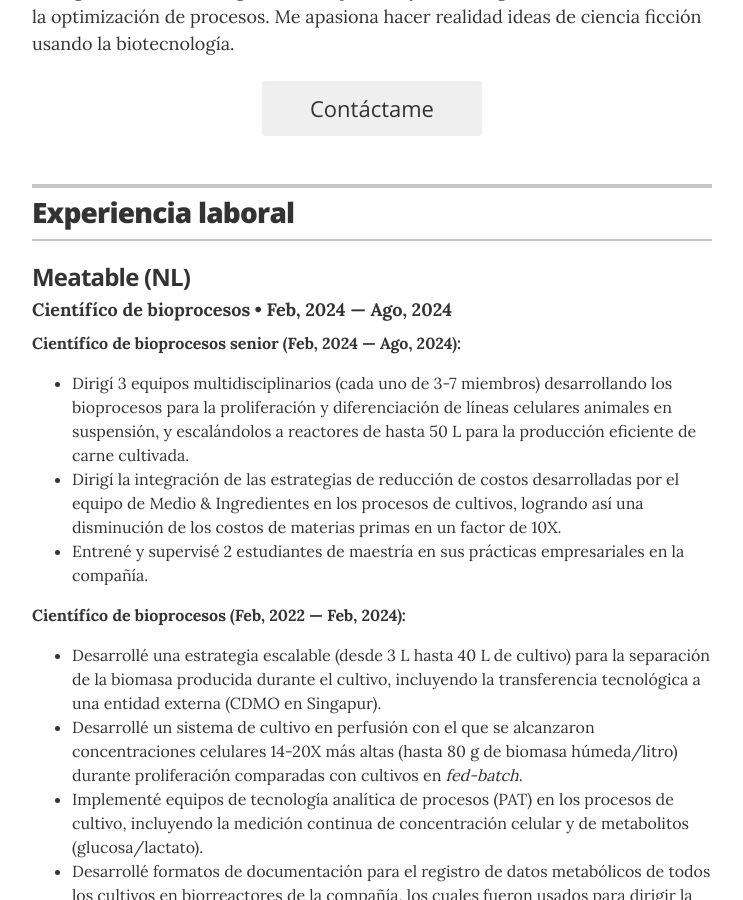
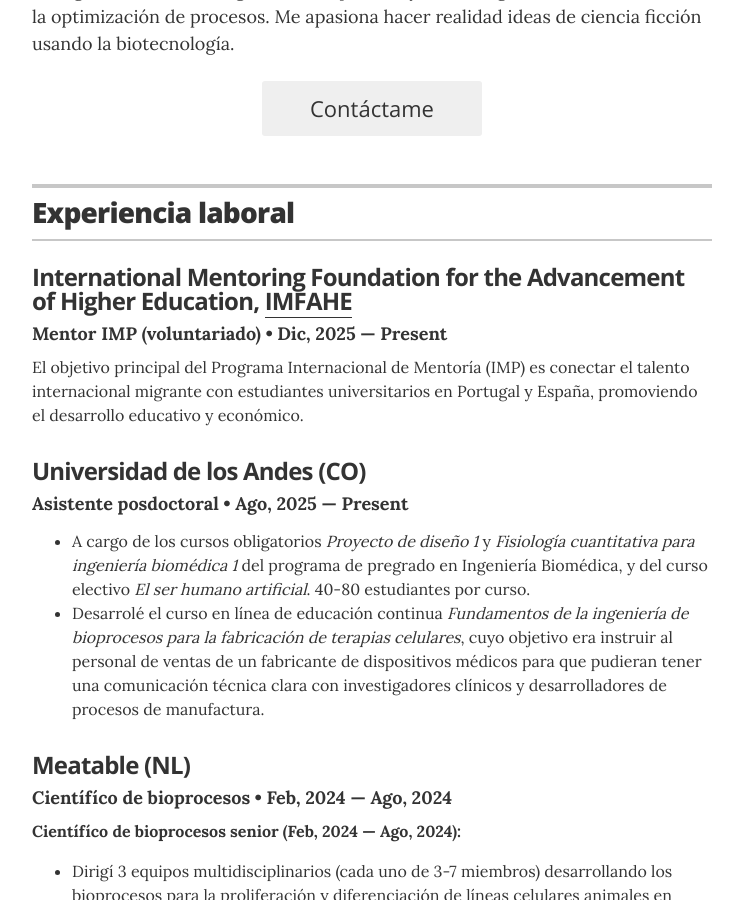
Before and after one commit to synthbiont/joangallego, a Jekyll site: the page es.html, which Jekyll copies as it is, in a window 1280 px wide and 900 px high, scrolled down 664 px. Shown: the whole window, without its empty margins (268-1011 px from the left). Built offline with Jekyll 4.4.1, drawn with Linux system fonts in a browser that asks for light colours; some of the changed lines change nothing that is shown.

Commit message:
Update es.html
Se eliminó el ícono globo que era redundante con el de cambio de idioma. Se agregó la experiencia laboral en Uniandes e IMFAHE.

```diff
--- a/es.html
+++ b/es.html
@@ -84,48 +84,6 @@
 
   <!-- Website link -->
 
-  <li class="icon-link-item"><a href="http://joangallego.com" class="icon-link" itemprop="url"><svg class="icon" xmlns="http://www.w3.org/2000/svg" xmlns:xlink="http://www.w3.org/1999/xlink" x="0px" y="0px"
-   viewBox="0 0 28 28" enable-background="new 0 0 28 28" xml:space="preserve" width="28">
-<path id="Website" fill="#D1CECC" d="M14.83,7.6c0.03,0.08,0.03,0.14,0,0.19s-0.08,0.07-0.17,0.07c-0.12,0-0.26-0.01-0.4-0.04
-  s-0.2-0.06-0.18-0.1c0.15-0.15,0.16-0.26,0.03-0.33c-0.13-0.07-0.27-0.11-0.42-0.11s-0.25-0.04-0.3-0.09s-0.03-0.09,0.05-0.09
-  s0.22,0,0.4,0.01c0.19,0.01,0.31,0.04,0.37,0.08s0.17,0.1,0.33,0.19S14.8,7.52,14.83,7.6z M15.9,13.35c-0.11-0.03-0.2-0.03-0.26,0
-  s-0.13,0.05-0.2,0.05c-0.08-0.01-0.25-0.09-0.5-0.24s-0.5-0.22-0.77-0.22c-0.11,0.01-0.17,0.04-0.19,0.08s-0.01,0.07,0.01,0.08
-  c0.02,0.01,0.12,0.03,0.29,0.05s0.4,0.11,0.67,0.26c0.28,0.15,0.48,0.21,0.61,0.19s0.22-0.06,0.28-0.1
-  c0.07-0.01,0.12-0.03,0.16-0.06S16.01,13.38,15.9,13.35z M13.62,6.85c0.17-0.03,0.3-0.13,0.38-0.3c0.03-0.14-0.04-0.2-0.21-0.18
-  s-0.29,0.07-0.37,0.13c-0.01,0.03-0.02,0.06-0.03,0.09s-0.02,0.06-0.03,0.07l-0.08,0.1c-0.03,0.03-0.03,0.05-0.02,0.06
-  C13.32,6.88,13.44,6.89,13.62,6.85z M16.12,7.08c-0.02-0.16-0.11-0.3-0.26-0.41s-0.32-0.19-0.5-0.22c-0.18-0.03-0.38-0.07-0.61-0.12
-  s-0.4-0.04-0.53,0.04c-0.21,0.18-0.25,0.31-0.12,0.39c0.07,0.03,0.2,0.05,0.38,0.06s0.44,0.15,0.76,0.41
-  c0.11,0.08,0.29,0.21,0.55,0.37s0.44,0.23,0.55,0.19c0.06-0.06,0.04-0.15-0.05-0.28S16.14,7.24,16.12,7.08z M28,14
-  c0,7.73-6.27,14-14,14S0,21.73,0,14S6.27,0,14,0S28,6.27,28,14z M21.95,14c-0.06-2.25-0.83-4.12-2.33-5.62
-  c-1.5-1.5-3.37-2.27-5.62-2.33c-2.25,0.06-4.12,0.83-5.62,2.33c-1.5,1.5-2.27,3.37-2.33,5.62c0.06,2.25,0.83,4.12,2.33,5.62
-  c1.5,1.5,3.37,2.27,5.62,2.33c0.54,0,1.06-0.05,1.57-0.14c-0.11-0.07-0.17-0.24-0.18-0.51s0.04-0.52,0.16-0.76
-  c0.15-0.26,0.3-0.61,0.46-1.04c0.15-0.43,0.08-0.77-0.23-1c-0.32-0.18-0.51-0.34-0.57-0.49s-0.19-0.32-0.37-0.54
-  s-0.28-0.36-0.28-0.44v-0.21c-0.01-0.21,0.05-0.43,0.19-0.66l0.25-0.39c0.01-0.04,0.02-0.1,0.02-0.19v-0.19
-  c-0.01-0.04-0.07-0.09-0.17-0.16s-0.17-0.1-0.22-0.1s-0.09,0.01-0.11,0.05s-0.07,0.06-0.13,0.06s-0.17-0.04-0.33-0.13
-  c-0.16-0.09-0.27-0.16-0.32-0.21s-0.1-0.11-0.14-0.19s-0.09-0.15-0.16-0.22s-0.11-0.1-0.16-0.09s-0.12,0-0.23-0.03l-1.45-0.56
-  c-0.26-0.11-0.43-0.23-0.5-0.37c-0.07-0.14-0.1-0.26-0.1-0.37s-0.06-0.23-0.17-0.37l-0.29-0.37c-0.08-0.12-0.14-0.24-0.17-0.34
-  s-0.05-0.15-0.06-0.13c-0.01,0.07,0.02,0.23,0.1,0.48s0.12,0.39,0.1,0.43c-0.03,0.01-0.07-0.02-0.12-0.11s-0.12-0.19-0.19-0.3
-  c-0.06-0.07-0.07-0.15-0.04-0.25c0.03-0.1-0.07-0.38-0.29-0.85c-0.22-0.47-0.26-0.85-0.11-1.15s0.24-0.57,0.3-0.82
-  c0.03-0.21,0.09-0.25,0.19-0.13c0.1,0.12,0.1,0.11,0.02-0.01c-0.08-0.18-0.11-0.4-0.08-0.65c0.03-0.26,0.01-0.46-0.06-0.61
-  c-0.11-0.1-0.3-0.08-0.58,0.05S9.12,8.14,9.1,8.16c0.03-0.12,0.18-0.28,0.46-0.46l0.87-0.58c0.26-0.17,0.49-0.22,0.69-0.17
-  s0.41,0.12,0.62,0.21s0.34,0.12,0.37,0.1s0.01-0.06-0.06-0.13s-0.07-0.13,0.01-0.16S12.26,6.96,12.43,7
-  c0.17,0.03,0.31,0.11,0.42,0.24s0.3,0.18,0.54,0.17s0.32,0.01,0.25,0.06s-0.11,0.12-0.11,0.19c0.04,0.06,0.02,0.1-0.05,0.13
-  s-0.2,0.1-0.36,0.21s-0.18,0.19-0.05,0.26c0.13,0.07,0.36,0.21,0.67,0.41c0.28,0.19,0.41,0.19,0.41-0.01s-0.02-0.4-0.06-0.61
-  c-0.01-0.14,0.05-0.19,0.2-0.14s0.22,0.07,0.24,0.08c0.17,0.11,0.27,0.15,0.32,0.11s0.13-0.04,0.26-0.01
-  c0.17,0.07,0.37,0.19,0.6,0.37l0.41,0.33c-0.43,0.25-0.6,0.41-0.51,0.49s0.2,0.14,0.32,0.2c0.06,0.06,0.02,0.12-0.1,0.21
-  s-0.2,0.12-0.23,0.12c-0.08-0.08-0.15-0.1-0.2-0.05s-0.1,0.09-0.16,0.13c-0.06,0.04-0.07,0.09-0.05,0.14s0.04,0.09,0.05,0.1
-  c-0.3,0.07-0.47,0.22-0.49,0.44s-0.02,0.39-0.01,0.49c0,0.08-0.07,0.18-0.21,0.3s-0.24,0.23-0.31,0.34c-0.03,0.14,0,0.29,0.08,0.47
-  c0.08,0.17,0.08,0.27,0,0.3c-0.08-0.01-0.22-0.12-0.41-0.32c-0.19-0.2-0.55-0.24-1.08-0.13c-0.19,0.04-0.39,0.16-0.6,0.36
-  s-0.23,0.49-0.06,0.88c0.21,0.32,0.43,0.38,0.68,0.19c0.25-0.19,0.43-0.3,0.56-0.31c0.1,0.08,0.12,0.2,0.06,0.35
-  c-0.06,0.15-0.08,0.24-0.08,0.27c0.06-0.01,0.17,0.02,0.34,0.09s0.28,0.27,0.32,0.58c0.04,0.31,0.19,0.49,0.46,0.55
-  s0.45,0.08,0.57,0.07s0.28-0.09,0.48-0.24s0.32-0.24,0.37-0.27s0.17-0.06,0.35-0.1s0.47,0.03,0.84,0.23s0.67,0.31,0.88,0.35
-  s0.38,0.11,0.5,0.2s0.18,0.2,0.18,0.33s0.05,0.23,0.14,0.3c0.15,0.04,0.39,0.07,0.72,0.07s0.57,0.1,0.72,0.28
-  c0.07,0.28-0.08,0.73-0.46,1.38c-0.37,0.64-0.68,1.05-0.93,1.23c-0.18,0.12-0.34,0.29-0.48,0.49s-0.3,0.38-0.49,0.55
-  s-0.41,0.34-0.66,0.52s-0.51,0.34-0.78,0.5c-0.21,0.15-0.36,0.32-0.46,0.51s-0.19,0.32-0.27,0.4c1.81-0.43,3.28-1.34,4.43-2.75
-  C21.31,17.6,21.9,15.93,21.95,14z"/>
-</svg>
-</a></li>
-
 
   <!-- Orcid link -->
 
@@ -199,6 +157,17 @@
           <h2>Experiencia laboral</h2>
         </header>
 
+        <div class="resume-item" itemscope itemprop="worksFor" itemtype="http://schema.org/Organization">
+          <h3 class="resume-item-title" itemprop="name">International Mentoring Foundation for the Advancement of Higher Education, <a href="https://www.imfahe.org">IMFAHE</a></h3>
+          <h4 class="resume-item-details" itemprop="description">Mentor IMP (voluntariado) &bull; Dic, 2025 &mdash; Present</h4>
+          <p class="resume-item-copy">El objetivo principal del Programa Internacional de Mentoría (IMP) es conectar el talento internacional migrante con estudiantes universitarios en Portugal y España, promoviendo el desarrollo educativo y económico.</p>
+        </div><!-- end of resume-item -->
+
+        <div class="resume-item" itemscope itemprop="worksFor" itemtype="http://schema.org/Organization">
+          <h3 class="resume-item-title" itemprop="name">Universidad de los Andes (CO)</h3>
+          <h4 class="resume-item-details" itemprop="description">Asistente posdoctoral &bull; Ago, 2025 &mdash; Present</h4>
+          <p class="resume-item-copy"><ul class="resume-item-list"><li>A cargo de los cursos obligatorios <i>Proyecto de diseño 1</i> y <i>Fisiología cuantitativa para ingeniería biomédica 1</i> del programa de pregrado en Ingeniería Biomédica, y del curso electivo <i>El ser humano artificial</i>. 40-80 estudiantes por curso.</li><li>Desarrolé el curso en línea de educación continua <i>Fundamentos de la ingeniería de bioprocesos para la fabricación de terapias celulares</i>, cuyo objetivo era instruir al personal de ventas de un fabricante de dispositivos médicos para que pudieran tener una comunicación técnica clara con investigadores clínicos y desarrolladores de procesos de manufactura.</li></ul></p>
+        </div><!-- end of resume-item -->
 
         <div class="resume-item" itemscope itemprop="worksFor" itemtype="http://schema.org/Organization">
           <h3 class="resume-item-title" itemprop="name">Meatable (NL)</h3>
```
